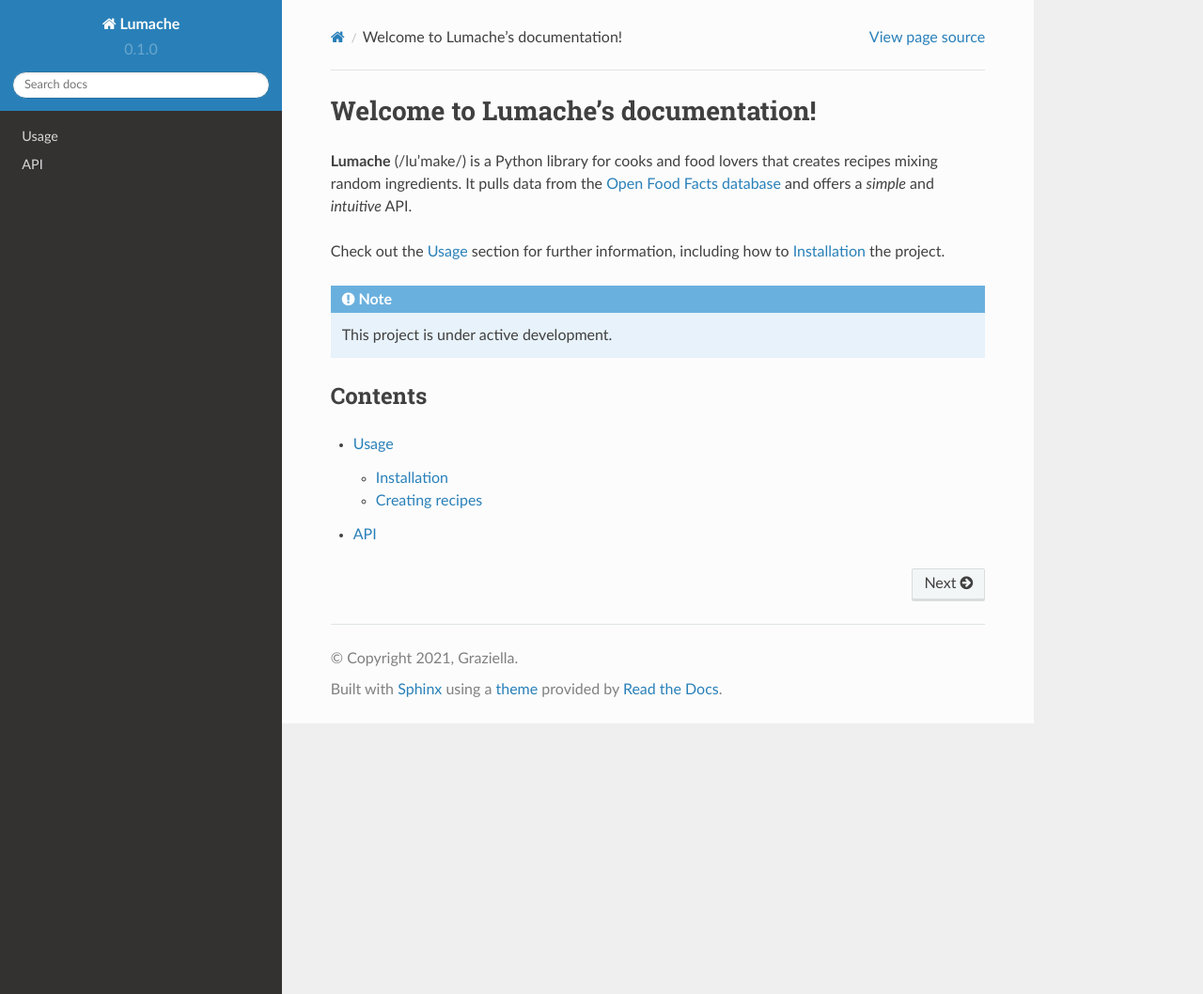
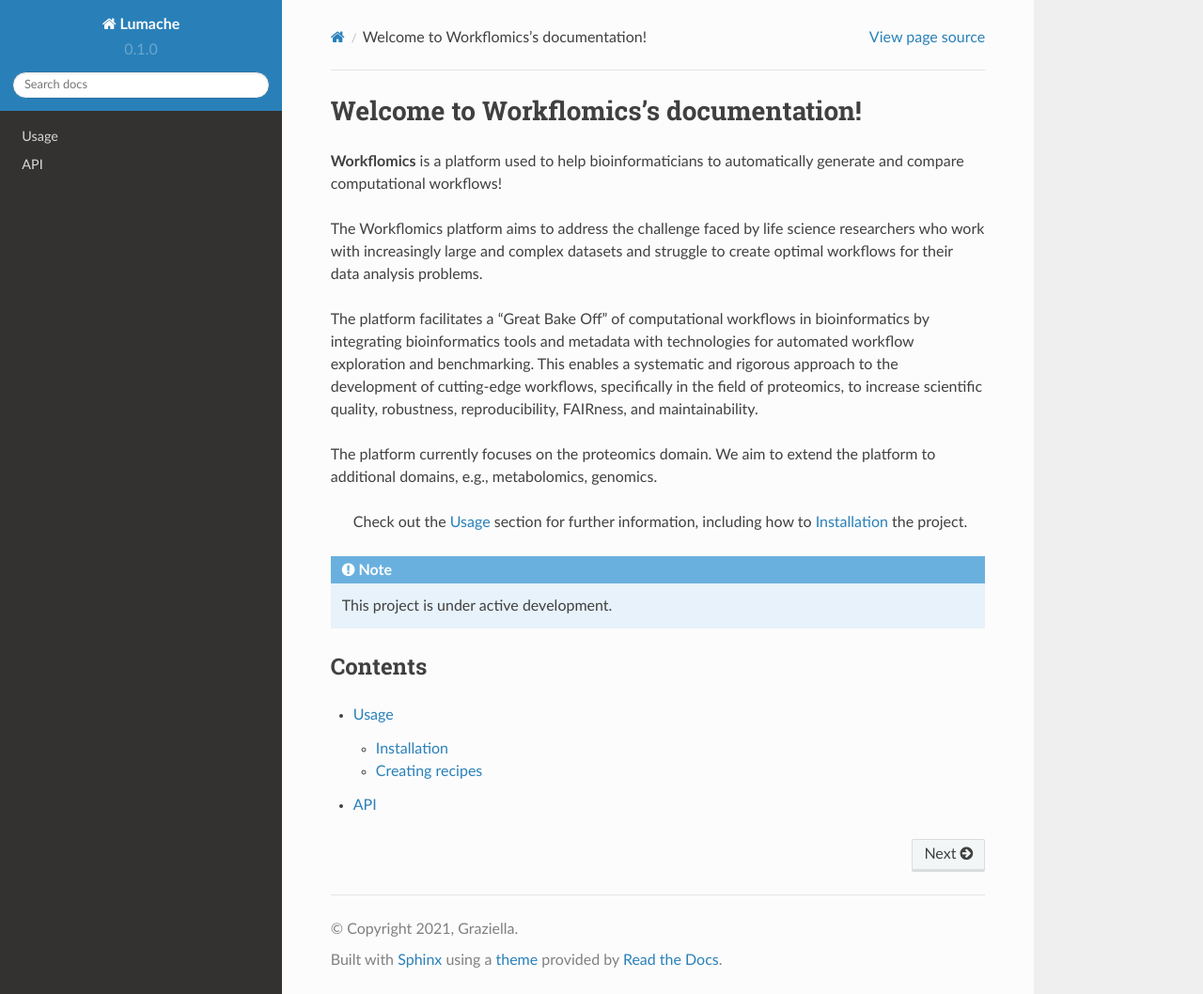
Before and after one commit to Workflomics/workflomics-readthedocs, a Sphinx documentation site: the page built from docs/source/index.rst, in a window 1280 px wide and 1058 px high. Shown: the whole window at 94% size. Built offline with Sphinx 7.4.7 and the Read the Docs theme 2.0.0, drawn with Linux system fonts in a browser that asks for light colours.

Commit message:
Update the template to "Workflomics"

```diff
--- a/docs/source/index.rst
+++ b/docs/source/index.rst
@@ -1,13 +1,17 @@
-Welcome to Lumache's documentation!
+Welcome to Workflomics's documentation!
 ===================================
 
-**Lumache** (/lu'make/) is a Python library for cooks and food lovers
-that creates recipes mixing random ingredients.
-It pulls data from the `Open Food Facts database <https://world.openfoodfacts.org/>`_
-and offers a *simple* and *intuitive* API.
+**Workflomics** is a platform used to help bioinformaticians to automatically generate and compare computational workflows!
 
-Check out the :doc:`usage` section for further information, including
-how to :ref:`installation` the project.
+
+The Workflomics platform aims to address the challenge faced by life science researchers who work with increasingly large and complex datasets and struggle to create optimal workflows for their data analysis problems.
+
+The platform facilitates a "Great Bake Off" of computational workflows in bioinformatics by integrating bioinformatics tools and metadata with technologies for automated workflow exploration and benchmarking. This enables a systematic and rigorous approach to the development of cutting-edge workflows, specifically in the field of proteomics, to increase scientific quality, robustness, reproducibility, FAIRness, and maintainability.
+
+The platform currently focuses on the proteomics domain. We aim to extend the platform to additional domains, e.g., metabolomics, genomics.
+
+
+ Check out the :doc:`usage` section for further information, including how to :ref:`installation` the project.
 
 .. note::
 
```
